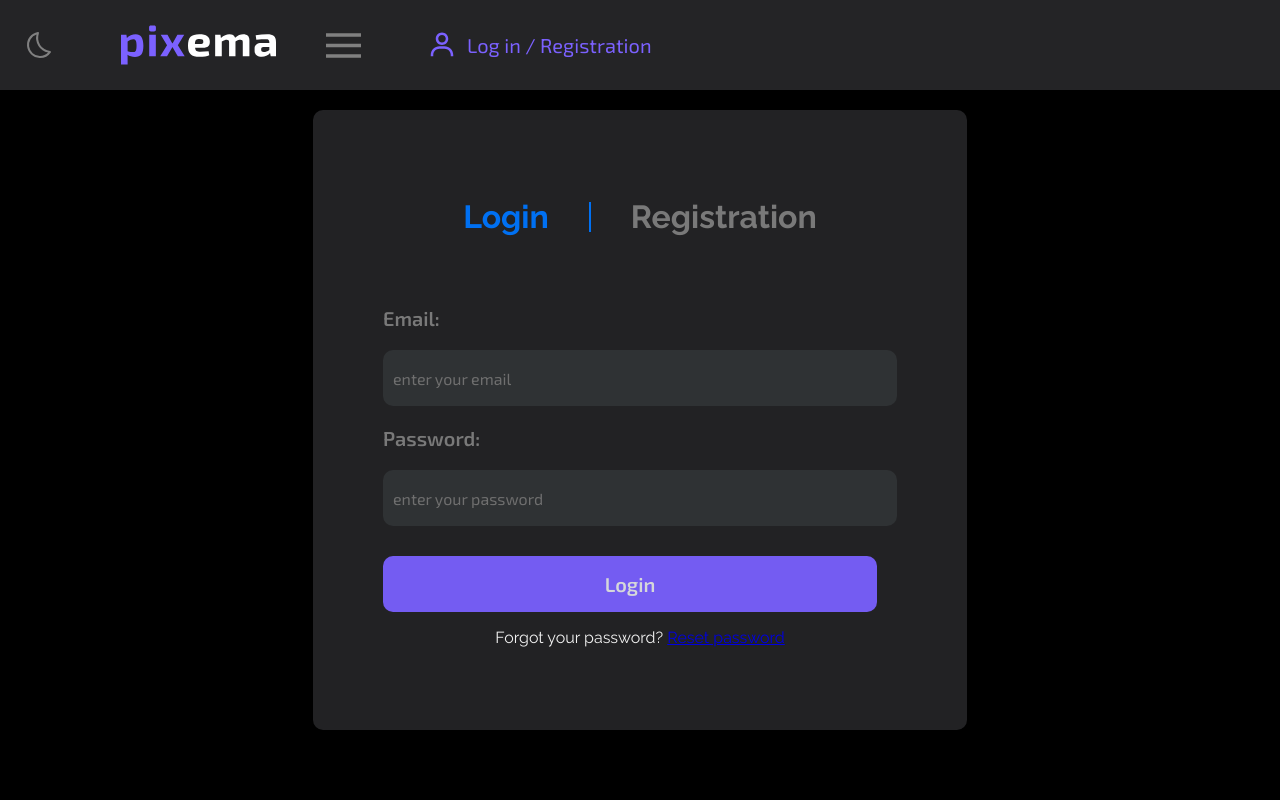
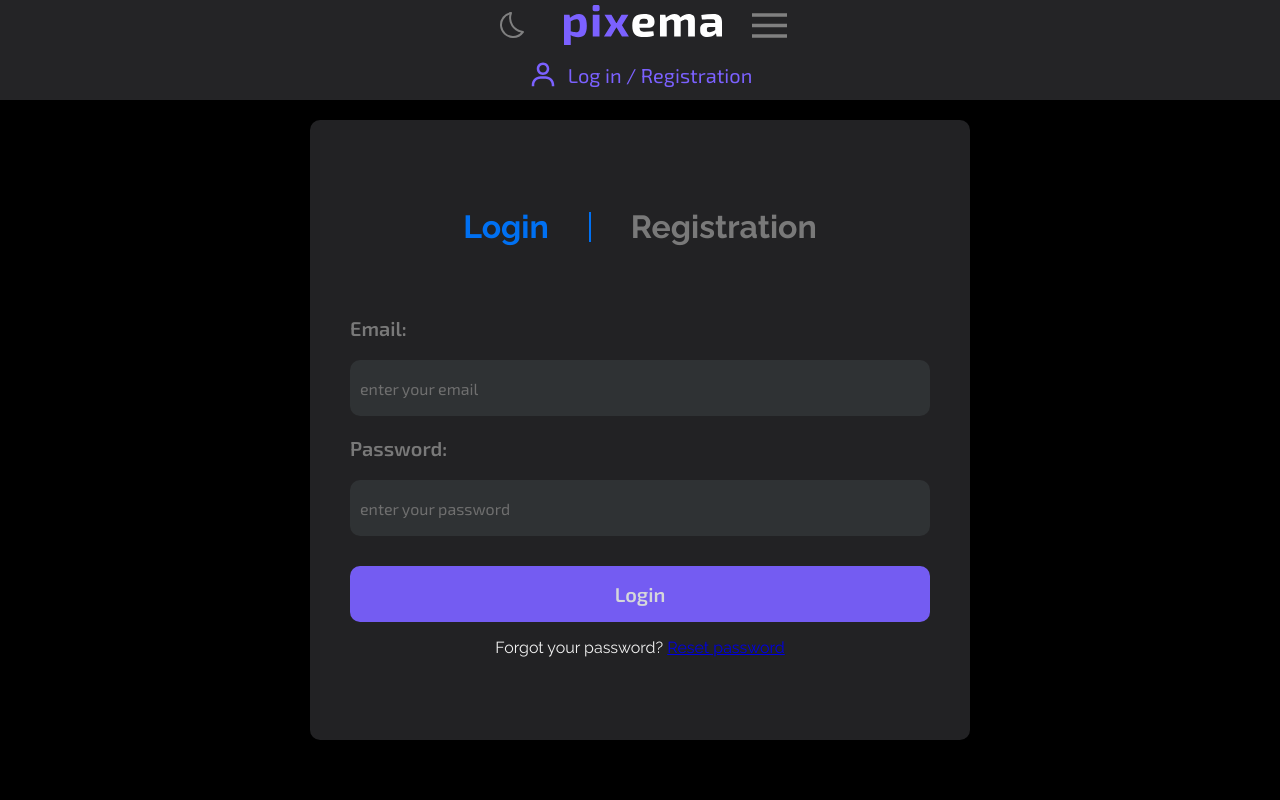
Before and after one commit to MikitaBrazgovka/ReactBlockHometasks, a React (Create React App) app: page /login in a window 1280 px wide. Shown: the top 800 px of the page. Built offline with nearby package versions, Linux system fonts and the light colour scheme; no server answers.

Commit message:
adaptive_fixed

```diff
--- a/src/components/authorizationPage(38-39)/LoginRegistrationPage.tsx
+++ b/src/components/authorizationPage(38-39)/LoginRegistrationPage.tsx
@@ -21,14 +21,17 @@ export const Container = styled.div`
   align-items: center;
   background-image: url(${bacgroungImage});
   width: 100%;
-  min-height: 150vh;
+  min-height: 100vh;
   background-repeat: no-repeat;
   background-position: center;
   background-size: cover;
 `;
 
 const AuthorizationWrapper = styled.div`
-  width: 574px;
+  width: 580px;
+  @media (max-width: 800px) {
+    width: 320px;
+  }
   min-height: 540px;
   background: #242426;
   border-radius: 10px;
@@ -37,15 +40,15 @@ const AuthorizationWrapper = styled.div`
   align-items: center;
   flex-direction: column;
   padding: 40px;
+  margin-top: 20px;
   opacity: 0.95;
 `;
 
 export const Inputs = styled.input`
-  width: 494px;
+  max-width: 575px;
   height: 56px;
   border-radius: 10px;
   border: none;
-  display: flex;
   margin: 20px 0;
   font-size: 16px;
   background-color: #323537;
@@ -55,7 +58,7 @@ export const Inputs = styled.input`
 `;
 
 export const Button = styled.button`
-  width: 494px;
+  width: 100%;
   height: 56px;
   border-radius: 10px;
   margin-top: 10px;
@@ -91,6 +94,9 @@ export function Input(props: any) {
           fontFamily: "Exo2-Bold",
           color: "gray",
           fontWeight: "bold",
+          width: "100%",
+          display: "flex",
+          flexDirection: "column",
         }}
       >
         {props.label}
@@ -199,6 +205,7 @@ export function Login() {
           event.preventDefault();
           handleLogin(emailInputState, passwordInputState);
         }}
+        style={{ display: "flex", flexDirection: "column", width: "100%" }}
       >
         <Input
           label="Email:"
@@ -279,7 +286,7 @@ export function Registration() {
   };
 
   return (
-    <>
+    <div style={{ width: "100%", display: "flex", flexDirection: "column" }}>
       <Input
         label="User Name:"
         name="name"
@@ -334,10 +341,16 @@ export function Registration() {
           )
         }
       />
-      <p style={{ fontFamily: "Raleway-Regular", color: "white" }}>
+      <p
+        style={{
+          fontFamily: "Raleway-Regular",
+          color: "white",
+          textAlign: "center",
+        }}
+      >
         Have account already? <a href="#">Try to Login</a>
       </p>
-    </>
+    </div>
   );
 }
 
@@ -348,7 +361,6 @@ export function RegistrationPage() {
 
   return (
     <Container>
-      .
       <AuthorizationWrapper>
         <LoginRegistrationButtons isLogin={isLogin} setIsLogin={setIsLogin} />
         {isLogin ? <Login /> : <Registration />}
--- a/src/components/authorizationPage(38-39)/SettingsPage.tsx
+++ b/src/components/authorizationPage(38-39)/SettingsPage.tsx
@@ -25,7 +25,16 @@ const Title = styled.h2`
 `;
 
 const BoxContainer = styled.div`
-  width: 1180px;
+  width: 1100px;
+  @media (max-width: 1250px) {
+    width: 800px;
+  }
+  @media (max-width: 930px) {
+    width: 600px;
+  }
+  @media (max-width: 700px) {
+    width: 300px;
+  }
   min-height: auto;
   background: #242426;
   border-radius: 10px;
@@ -83,6 +92,13 @@ export function Settings() {
         style={{ background: `${context.themeVariant["headerBackground"]}` }}
       >
         <Input
+          label="Password:"
+          name="Password"
+          type="text"
+          value={`${isAuth ? "Password identifyed" : "Not authorized"}`}
+          disabled={true}
+        />
+        <Input
           label="New password:"
           name="New password"
           type="password"
@@ -90,13 +106,7 @@ export function Settings() {
           value={NewPassword}
           onChange={(event: any) => SetNewPassword(event.target.value)}
         />
-        <Input
-          label="Password:"
-          name="Password"
-          type="text"
-          value={`${isAuth ? "Password identifyed" : "Not authorized"}`}
-          disabled={true}
-        />
+
         <Input
           label="Confirm password:"
           name="Confirm password"
@@ -130,8 +140,7 @@ export function Settings() {
       >
         <Title
           style={{
-            fontSize: "16px",
-            color: `${context.themeVariant["textColor"]}`,
+            fontSize: "18px",
           }}
         >
           Change theme color
--- a/src/components/header(37-2)/header.tsx
+++ b/src/components/header(37-2)/header.tsx
@@ -8,14 +8,6 @@ import { useNavigate } from "react-router-dom";
 import { useAuth } from "../../hooks/use-auth";
 import { useDispatch } from "react-redux";
 import { removeUser } from "../authorizationPage(38-39)/store/slices/userSlice";
-
-export const HeaderClosed = styled.header`
-  min-height: 80px;
-  align-items: center;
-  width: 100%;
-  display: flex;
-  justify-content: space-between;
-`;
 
 export const LoginButton = styled.button`
   height: 40px;
--- a/src/components/header(37-2)/headerStyles.css
+++ b/src/components/header(37-2)/headerStyles.css
@@ -14,7 +14,7 @@
 }
 .userContainer {
   display: flex;
-  justify-content: flex-end;
+  justify-content: center;
   align-items: center;
   gap: 10px;
   width: 100%;
--- a/src/components/header(37-3)/headerOpened.tsx
+++ b/src/components/header(37-3)/headerOpened.tsx
@@ -25,7 +25,10 @@ const ListContainer = styled.div`
   flex-direction: row;
   flex-wrap: wrap;
   gap: 80px;
-  justify-content: space-between;
+  @media (max-width: 1620px) {
+    gap: 0px;
+  }
+  justify-content: center;
   align-items: center;
   margin: 0;
   padding: 0;
@@ -58,7 +61,7 @@ const InputSearchContainer = styled.div`
 `;
 
 const InputSearch = styled.input`
-  min-width: 400px;
+  /* min-width: 400px; */
   width: 100%;
   height: 40px;
   background-color: #323537;
@@ -85,6 +88,7 @@ export function OpenedHeader(props: any) {
           flexDirection: "row",
           gap: "30px",
           flexWrap: "wrap",
+          maxWidth: "1100px",
         }}
       >
         <Link to="/home" style={{ textDecoration: "none" }}>
--- a/src/components/header(37-3)/headerRender.tsx
+++ b/src/components/header(37-3)/headerRender.tsx
@@ -1,5 +1,5 @@
 import React, { useState, useContext } from "react";
-import { HeaderClosed } from "../header(37-2)/header";
+
 import { HeaderClose } from "../header(37-2)/header";
 import { OpenedHeader } from "../header(37-3)/headerOpened";
 import { ReactComponent as BurgerBtn } from "../header(37-2)/burger.svg";
@@ -12,21 +12,35 @@ import styled from "styled-components";
 
 import { ThemeButton } from "../providers/themeProvider";
 
+export const HeaderClosed = styled.header`
+  min-height: 80px;
+  align-items: center;
+  width: 100%;
+  display: flex;
+  flex-wrap: wrap;
+  @media (max-width: 1320px) {
+    justify-content: center;
+  }
+`;
+
 const Container = styled.div`
   min-height: 80px;
   margin: 0 12px;
   padding: 5px 5px;
   display: flex;
   align-items: center;
-  /* justify-content: space-between; */
   gap: 60px;
+  @media (max-width: 1320px) {
+    flex-direction: column;
+    gap: 10px;
+  }
 `;
 
 const LogoButtonContainer = styled.div`
-  width: 240px;
+  width: 300px;
   height: 40px;
   display: flex;
-  gap: 50px;
+  gap: 30px;
 
   align-items: center;
 `;
@@ -42,8 +56,9 @@ export function RenderHeader() {
       style={{ backgroundColor: `${context.themeVariant["headerBackground"]}` }}
     >
       <Container>
-        <ThemeButton />
         <LogoButtonContainer>
+          <ThemeButton />
+
           <MainLogo style={{}} />
 
           <ButtonWrapper onClick={() => setstateBtn(false)} isOpened={stateBtn}>
```
